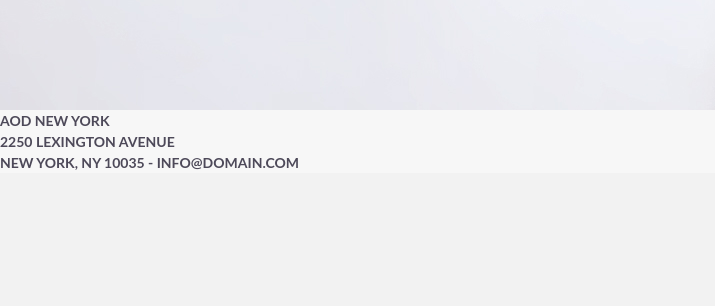
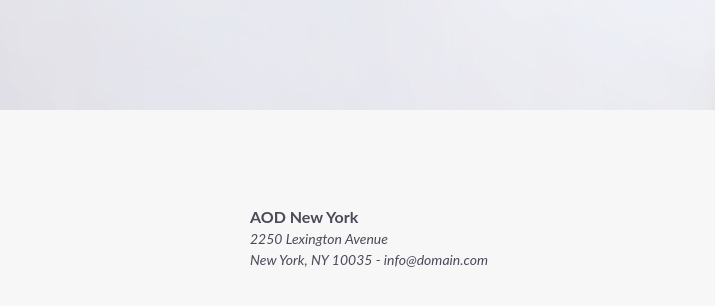
Before and after one commit to DarinaKuleva/bike, a plain HTML site: page index.html in a window 1280 px wide. Shown: the part 690-996 px from the top of the page, 0-715 px from the left. Before the commit the page ends 948 px from the top, so only its background shows below. Drawn offline with nearby package versions, Linux system fonts and the light colour scheme.

Commit message:
законченный header, footer

```diff
--- a/css/style.css
+++ b/css/style.css
@@ -111,6 +111,15 @@ margin-left: 34px;
   margin-right: 15px;
 }
 
-.hashtag b {
+.info {
   color: #4d4959;
+  margin-top: 96px;
+  margin-bottom: 100px;
+  margin-left: 250px;
+  font-size: 13,9px;
+  text-transform: none;
 }
+
+.info b {
+  font-size: 16px;
+}
--- a/index.html
+++ b/index.html
@@ -29,9 +29,9 @@
   </div>
   </body>
   <footer class="footer-wrapper">
-      <div class="hashtag">
+      <div class="info">
         <b>AOD New York </b></br>
-        <b>2250 Lexington Avenue </br> New York, NY 10035  - info@domain.com</b>
+        <i>2250 Lexington Avenue </br> New York, NY 10035  - info@domain.com</i>
       </div>
       <div class="social">
         <ul>
```
